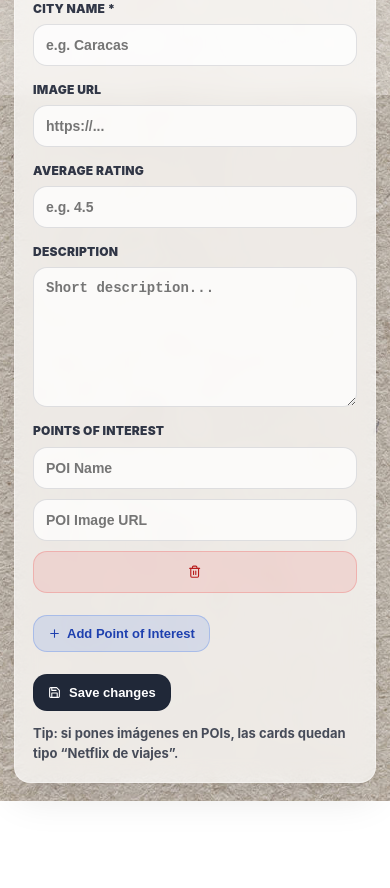
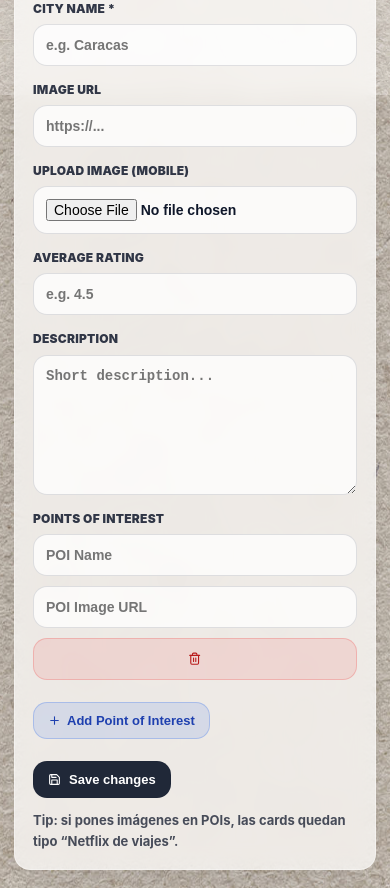
Before and after one commit to JC-Studio-DualCode/travel-project-app, a React (Vite) app: page /countries/1/cities/1/edit in a window 390 px wide. Shown: the part 749-1637 px from the top of the page. Before the commit the page ends 1550 px from the top, so only its background shows below. Built offline with nearby package versions, Linux system fonts and the light colour scheme; no server answers.

Commit message:
feat: add mobile image upload to add country and edit city forms"

```diff
--- a/src/pages/AddCityPage.jsx
+++ b/src/pages/AddCityPage.jsx
@@ -25,6 +25,10 @@ function AddCityPage() {
   const [averageRating, setAverageRating] = useState("");
   const [saving, setSaving] = useState(false);
 
+  // ✅ Upload
+  const [uploading, setUploading] = useState(false);
+  const [uploadError, setUploadError] = useState("");
+
   const [pointsOfInterest, setPointsOfInterest] = useState([{ name: "", url: "" }]);
 
   const backToCitiesUrl = useMemo(
@@ -32,13 +36,51 @@ function AddCityPage() {
     [safeCountry]
   );
 
-  const addPOI = () => {
-    setPointsOfInterest((prev) => [...prev, { name: "", url: "" }]);
+  // ✅ Cloudinary config (mejor en .env)
+  const CLOUD_NAME = import.meta.env.VITE_CLOUDINARY_CLOUD_NAME || "de0a4pyo2";
+  const UPLOAD_PRESET =
+    import.meta.env.VITE_CLOUDINARY_UPLOAD_PRESET || "cityverse_upload";
+
+  const uploadToCloudinary = async (file) => {
+    if (!file) return;
+
+    setUploadError("");
+    setUploading(true);
+
+    try {
+      const formData = new FormData();
+      formData.append("file", file);
+      formData.append("upload_preset", UPLOAD_PRESET);
+
+      const res = await fetch(
+        `https://api.cloudinary.com/v1_1/${CLOUD_NAME}/image/upload`,
+        { method: "POST", body: formData }
+      );
+
+      const data = await res.json();
+
+      if (!res.ok) {
+        const msg = data?.error?.message || "Upload failed";
+        throw new Error(msg);
+      }
+
+      const url = data?.secure_url || data?.url || "";
+      if (!url) throw new Error("No URL returned from Cloudinary");
+
+      setImage(url);
+    } catch (err) {
+      console.log("Cloudinary upload error:", err);
+      setUploadError(err?.message || "Error uploading image");
+    } finally {
+      setUploading(false);
+    }
   };
 
-  const removePOI = (index) => {
+  // ✅ POIs
+  const addPOI = () => setPointsOfInterest((prev) => [...prev, { name: "", url: "" }]);
+
+  const removePOI = (index) =>
     setPointsOfInterest((prev) => prev.filter((_, i) => i !== index));
-  };
 
   const updatePOI = (index, field, value) => {
     setPointsOfInterest((prev) => {
@@ -59,28 +101,26 @@ function AddCityPage() {
       country: safeCountry.trim(),
       pointsOfInterest: pointsOfInterest
         .filter((poi) => (poi?.name || "").trim() !== "")
-        .map((poi) => ({ name: (poi?.name || "").trim(), url: (poi?.url || "").trim() })),
+        .map((poi) => ({
+          name: (poi?.name || "").trim(),
+          url: (poi?.url || "").trim(),
+        })),
     };
 
-    if (averageRating !== "") {
-      newCity.averageRating = Number(averageRating);
-    }
+    if (averageRating !== "") newCity.averageRating = Number(averageRating);
 
     setSaving(true);
 
     axios
       .post(`${MainURL}/cities.json`, newCity)
       .then(() => navigate(backToCitiesUrl))
-      .catch((err) => {
-        console.log("Error adding city", err);
-      })
+      .catch((err) => console.log("Error adding city", err))
       .finally(() => setSaving(false));
   };
 
   return (
     <div className={styles.pageBg}>
       <div className={styles.wrap}>
-
         <nav className={styles.breadcrumbs} aria-label="Breadcrumb">
           <Link className={styles.crumbLink} to="/">
             Home
@@ -101,9 +141,7 @@ function AddCityPage() {
           <span className={styles.crumbCurrent}>Add City</span>
         </nav>
 
-
         <h1 className={`${styles.heroTitle} ${styles.enterTitle}`}>Add City</h1>
-
 
         <section className={styles.hero}>
           <div className={styles.heroTopRow}>
@@ -138,7 +176,6 @@ function AddCityPage() {
 
         <div className={styles.heroDivider} aria-hidden="true" />
 
-        {/* ✅ FORM CARD */}
         <section className={styles.formCard}>
           <form onSubmit={handleSubmit} className={styles.form}>
             <div className={styles.formGrid}>
@@ -170,6 +207,36 @@ function AddCityPage() {
                 />
               </div>
 
+              {/* ✅ Upload image from device */}
+              <div className={styles.field}>
+                <span className={styles.label}>Upload Image (mobile)</span>
+
+                <input
+                  className={styles.input}
+                  type="file"
+                  accept="image/*"
+                  capture="environment"
+                  disabled={uploading}
+                  onChange={(e) => {
+                    const file = e.target.files?.[0];
+                    uploadToCloudinary(file);
+                    e.target.value = "";
+                  }}
+                />
+
+                {uploading && (
+                  <small style={{ display: "block", marginTop: 8, opacity: 0.8 }}>
+                    Uploading to Cloudinary...
+                  </small>
+                )}
+
+                {uploadError && (
+                  <small style={{ display: "block", marginTop: 8, color: "#b91c1c" }}>
+                    {uploadError}
+                  </small>
+                )}
+              </div>
+
               <div className={styles.field}>
                 <span className={styles.label}>Average Rating</span>
                 <input
@@ -192,7 +259,7 @@ function AddCityPage() {
                 />
               </div>
 
-              {/* ✅ POINTS OF INTEREST */}
+              {/* ✅ POIs */}
               <div className={`${styles.field} ${styles.full}`}>
                 <span className={styles.label}>Points of Interest</span>
 
@@ -233,9 +300,14 @@ function AddCityPage() {
             </div>
 
             <div className={styles.formActions}>
-              <button type="submit" className={styles.saveBtn} disabled={saving}>
+              <button
+                type="submit"
+                className={styles.saveBtn}
+                disabled={saving || uploading}
+                title={uploading ? "Wait for the upload to finish" : "Add City"}
+              >
                 <FiPlus style={{ marginRight: 8 }} />
-                {saving ? "Saving..." : "Add City"}
+                {saving ? "Saving..." : uploading ? "Uploading..." : "Add City"}
               </button>
 
               <span className={styles.hint}>
--- a/src/pages/AddCountryPage.jsx
+++ b/src/pages/AddCountryPage.jsx
@@ -15,11 +15,53 @@ function AddCountryPage() {
   const [description, setDescription] = useState("");
   const [saving, setSaving] = useState(false);
 
+  // ✅ Upload
+  const [uploading, setUploading] = useState(false);
+  const [uploadError, setUploadError] = useState("");
+
+  // ✅ Cloudinary config
+  const CLOUD_NAME = import.meta.env.VITE_CLOUDINARY_CLOUD_NAME || "de0a4pyo2";
+  const UPLOAD_PRESET =
+    import.meta.env.VITE_CLOUDINARY_UPLOAD_PRESET || "cityverse_upload";
+
+  const uploadToCloudinary = async (file) => {
+    if (!file) return;
+
+    setUploadError("");
+    setUploading(true);
+
+    try {
+      const formData = new FormData();
+      formData.append("file", file);
+      formData.append("upload_preset", UPLOAD_PRESET);
+
+      const res = await fetch(
+        `https://api.cloudinary.com/v1_1/${CLOUD_NAME}/image/upload`,
+        { method: "POST", body: formData }
+      );
+
+      const data = await res.json();
+
+      if (!res.ok) {
+        const msg = data?.error?.message || "Upload failed";
+        throw new Error(msg);
+      }
+
+      const url = data?.secure_url || data?.url || "";
+      if (!url) throw new Error("No URL returned from Cloudinary");
+
+      setImage(url);
+    } catch (err) {
+      console.log("Cloudinary upload error:", err);
+      setUploadError(err?.message || "Error uploading image");
+    } finally {
+      setUploading(false);
+    }
+  };
+
   const handleSubmit = (e) => {
     e.preventDefault();
-
     if (!country.trim() || !name.trim()) return;
-
 
     const firstCity = {
       country: country.trim(),
@@ -117,6 +159,34 @@ function AddCountryPage() {
               </p>
             </div>
 
+            {/* ✅ NEW: Upload image from device (mobile friendly) */}
+            <div className={styles.field}>
+              <label>Upload Image (mobile)</label>
+              <input
+                type="file"
+                accept="image/*"
+                capture="environment"
+                disabled={uploading}
+                onChange={(e) => {
+                  const file = e.target.files?.[0];
+                  uploadToCloudinary(file);
+                  e.target.value = "";
+                }}
+              />
+
+              {uploading && (
+                <small style={{ display: "block", marginTop: 8, opacity: 0.8 }}>
+                  Uploading to Cloudinary...
+                </small>
+              )}
+
+              {uploadError && (
+                <small style={{ display: "block", marginTop: 8, color: "#b91c1c" }}>
+                  {uploadError}
+                </small>
+              )}
+            </div>
+
             <div className={styles.field}>
               <label>Description</label>
               <textarea
@@ -127,9 +197,14 @@ function AddCountryPage() {
               />
             </div>
 
-            <button className={`btn primary ${styles.btnSm}`} type="submit" disabled={saving}>
+            <button
+              className={`btn primary ${styles.btnSm}`}
+              type="submit"
+              disabled={saving || uploading}
+              title={uploading ? "Wait for the upload to finish" : "Create Country"}
+            >
               <FiPlus style={{ marginRight: 8, verticalAlign: "middle" }} />
-              {saving ? "Saving..." : "Create Country"}
+              {saving ? "Saving..." : uploading ? "Uploading..." : "Create Country"}
             </button>
           </form>
         </section>
--- a/src/pages/EditCityPage.jsx
+++ b/src/pages/EditCityPage.jsx
@@ -41,6 +41,49 @@ function EditCityPage() {
 
   const [pointsOfInterest, setPointsOfInterest] = useState([{ name: "", url: "" }]);
 
+  // ✅ Upload
+  const [uploading, setUploading] = useState(false);
+  const [uploadError, setUploadError] = useState("");
+
+  // ✅ Cloudinary config
+  const CLOUD_NAME = import.meta.env.VITE_CLOUDINARY_CLOUD_NAME || "de0a4pyo2";
+  const UPLOAD_PRESET =
+    import.meta.env.VITE_CLOUDINARY_UPLOAD_PRESET || "cityverse_upload";
+
+  const uploadToCloudinary = async (file) => {
+    if (!file) return;
+
+    setUploadError("");
+    setUploading(true);
+
+    try {
+      const formData = new FormData();
+      formData.append("file", file);
+      formData.append("upload_preset", UPLOAD_PRESET);
+
+      const res = await fetch(
+        `https://api.cloudinary.com/v1_1/${CLOUD_NAME}/image/upload`,
+        { method: "POST", body: formData }
+      );
+
+      const data = await res.json();
+
+      if (!res.ok) {
+        const msg = data?.error?.message || "Upload failed";
+        throw new Error(msg);
+      }
+
+      const url = data?.secure_url || data?.url || "";
+      if (!url) throw new Error("No URL returned from Cloudinary");
+
+      setImage(url);
+    } catch (err) {
+      console.log("Cloudinary upload error:", err);
+      setUploadError(err?.message || "Error uploading image");
+    } finally {
+      setUploading(false);
+    }
+  };
 
   useEffect(() => {
     setLoading(true);
@@ -104,14 +147,9 @@ function EditCityPage() {
         })),
     };
 
-    if (averageRating !== "") {
-      updatedCity.averageRating = Number(averageRating);
-    } else {
-
-    }
+    if (averageRating !== "") updatedCity.averageRating = Number(averageRating);
 
     setSaving(true);
-
 
     axios
       .patch(`${MainURL}/cities/${cityId}.json`, updatedCity)
@@ -130,7 +168,6 @@ function EditCityPage() {
   return (
     <div className={styles.pageBg}>
       <div className={styles.wrap}>
-        {/* ✅ Breadcrumb */}
         <nav className={styles.breadcrumbs} aria-label="Breadcrumb">
           <Link className={styles.crumbLink} to="/">
             Home
@@ -237,6 +274,36 @@ function EditCityPage() {
                 />
               </div>
 
+              {/* ✅ NEW: Upload image from device */}
+              <div className={styles.field}>
+                <span className={styles.label}>Upload Image (mobile)</span>
+
+                <input
+                  className={styles.input}
+                  type="file"
+                  accept="image/*"
+                  capture="environment"
+                  disabled={uploading}
+                  onChange={(e) => {
+                    const file = e.target.files?.[0];
+                    uploadToCloudinary(file);
+                    e.target.value = "";
+                  }}
+                />
+
+                {uploading && (
+                  <small style={{ display: "block", marginTop: 8, opacity: 0.8 }}>
+                    Uploading to Cloudinary...
+                  </small>
+                )}
+
+                {uploadError && (
+                  <small style={{ display: "block", marginTop: 8, color: "#b91c1c" }}>
+                    {uploadError}
+                  </small>
+                )}
+              </div>
+
               <div className={styles.field}>
                 <span className={styles.label}>Average Rating</span>
                 <input
@@ -298,9 +365,14 @@ function EditCityPage() {
             </div>
 
             <div className={styles.formActions}>
-              <button type="submit" className={styles.saveBtn} disabled={saving}>
+              <button
+                type="submit"
+                className={styles.saveBtn}
+                disabled={saving || uploading}
+                title={uploading ? "Wait for the upload to finish" : "Save changes"}
+              >
                 <FiSave style={{ marginRight: 8 }} />
-                {saving ? "Saving..." : "Save changes"}
+                {saving ? "Saving..." : uploading ? "Uploading..." : "Save changes"}
               </button>
 
               <span className={styles.hint}>
```
Also changed, not shown: 1 other file (tests, documents, lock files or other folders).
